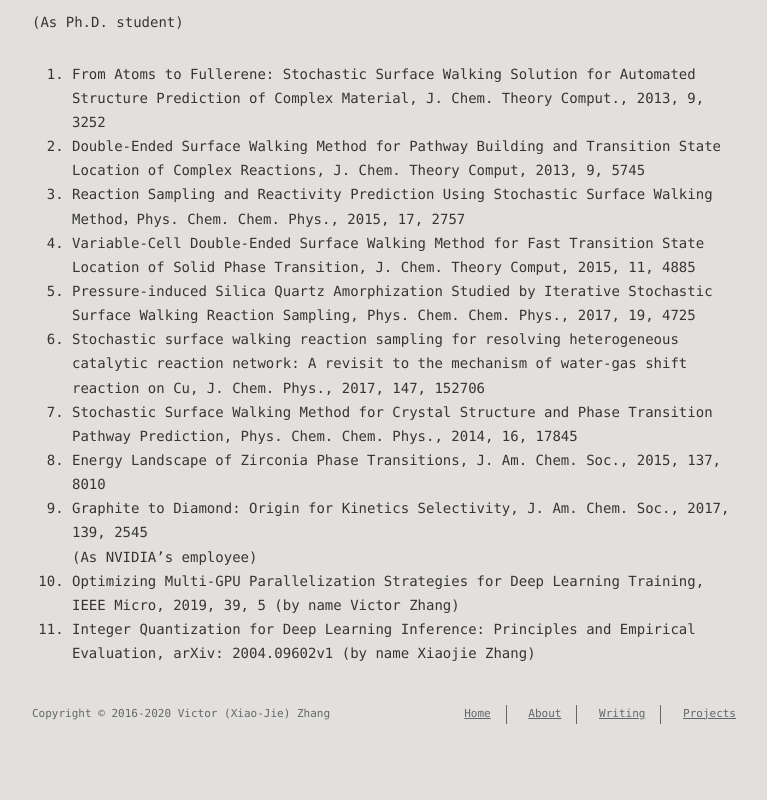
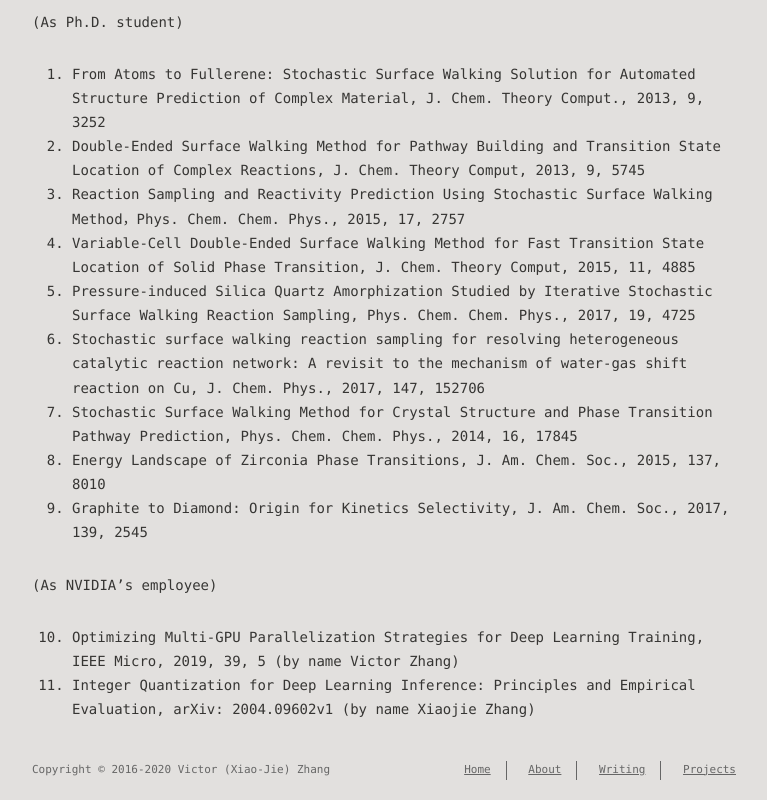
Before and after one commit to zxjzxj9/zxjzxj9.github.io, a plain HTML site: page about/index.html in a window 1280 px wide. Shown: the part 1865-2665 px from the top of the page, without its empty margins (256-1023 px from the left). Before the commit the page ends 2609 px from the top, so only its background shows below. Drawn offline with nearby package versions, Linux system fonts and the light colour scheme; some packages are replaced by stand-ins of ours; a script that the page names is missing; a web font is replaced by a local one.

Commit message:
Site updated: 2020-09-19 20:08:19

```diff
--- a/about/index.html
+++ b/about/index.html
@@ -15,7 +15,7 @@
 <meta property="og:locale" content="en_US">
 <meta property="og:image" content="http://zxjzxj9.github.io/about/myself.jpeg">
 <meta property="article:published_time" content="2020-09-04T11:49:58.000Z">
-<meta property="article:modified_time" content="2020-09-19T12:06:22.907Z">
+<meta property="article:modified_time" content="2020-09-19T12:08:12.815Z">
 <meta property="article:author" content="Victor (Xiao-Jie) Zhang">
 <meta property="article:tag" content="Machine Learning, Deep Learning">
 <meta name="twitter:card" content="summary">
@@ -125,7 +125,10 @@
 <li>Stochastic surface walking reaction sampling for resolving heterogeneous catalytic reaction network: A revisit to the mechanism of water-gas shift reaction on Cu, J. Chem. Phys., 2017, 147, 152706</li>
 <li>Stochastic Surface Walking Method for Crystal Structure and Phase Transition Pathway Prediction, Phys. Chem. Chem. Phys., 2014, 16, 17845</li>
 <li>Energy Landscape of Zirconia Phase Transitions, J. Am. Chem. Soc., 2015, 137, 8010</li>
-<li>Graphite to Diamond: Origin for Kinetics Selectivity, J. Am. Chem. Soc., 2017, 139, 2545<br>(As NVIDIA’s employee)</li>
+<li>Graphite to Diamond: Origin for Kinetics Selectivity, J. Am. Chem. Soc., 2017, 139, 2545</li>
+</ol>
+<p>(As NVIDIA’s employee)</p>
+<ol start="10">
 <li>Optimizing Multi-GPU Parallelization Strategies for Deep Learning Training, IEEE Micro, 2019, 39, 5 (by name Victor Zhang)</li>
 <li>Integer Quantization for Deep Learning Inference: Principles and Empirical Evaluation, arXiv: 2004.09602v1 (by name Xiaojie Zhang)</li>
 </ol>
```
